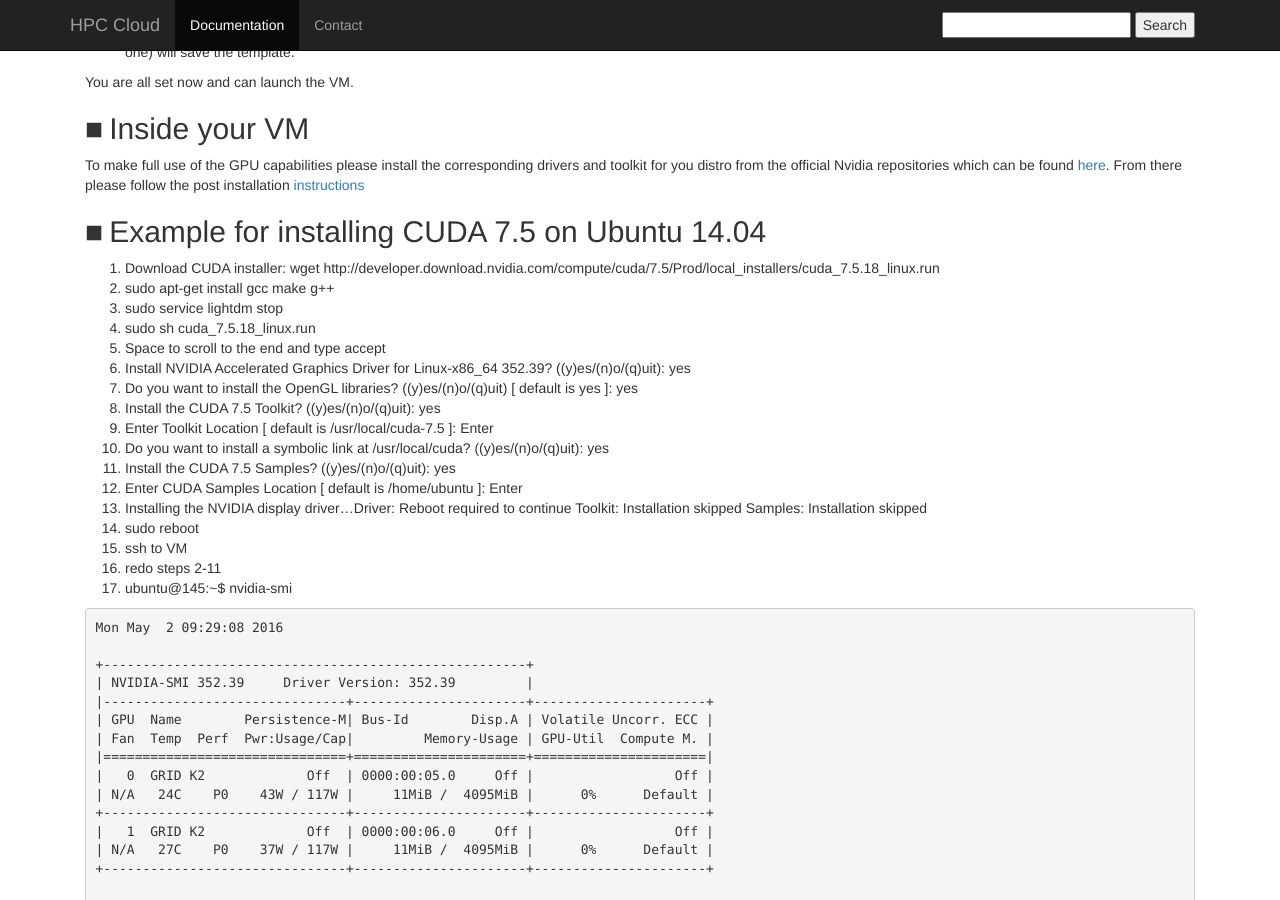
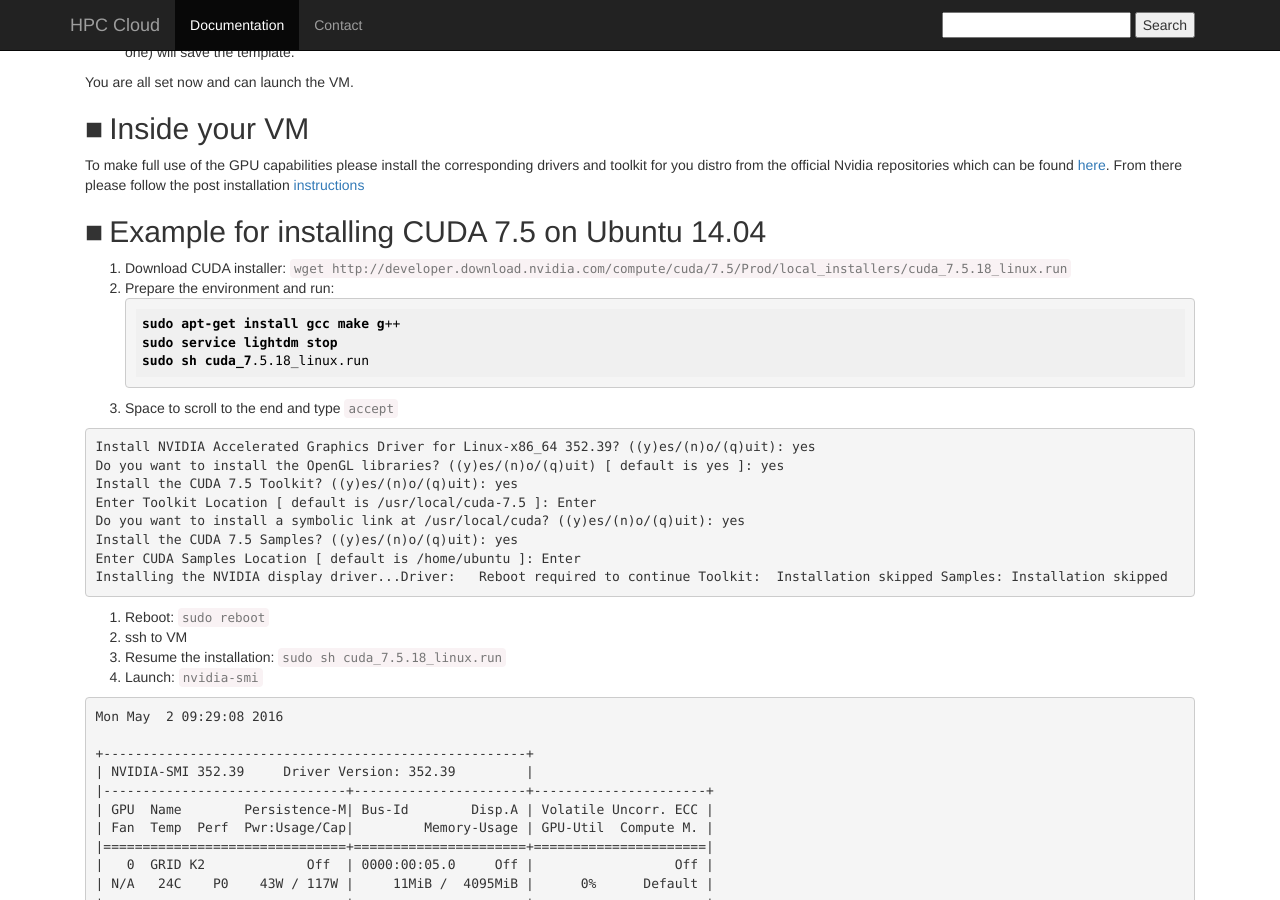
Before and after one commit to sara-nl/clouddocs, a Jekyll site: the page built from gpu-attach.markdown, in a window 1280 px wide and 900 px high, scrolled down 3143 px. Built offline with Jekyll 4.4.1, drawn with Linux system fonts in a browser that asks for light colours; nearby versions of some CDN libraries.

Commit message:
Reformatted steps list

````diff
--- a/gpu-attach.markdown
+++ b/gpu-attach.markdown
@@ -63,23 +63,28 @@ To make full use of the GPU capabilities please install the corresponding driver
 
 ## Example for installing CUDA 7.5 on Ubuntu 14.04
 
-1. Download CUDA installer: wget http://developer.download.nvidia.com/compute/cuda/7.5/Prod/local_installers/cuda_7.5.18_linux.run
-2. sudo apt-get install gcc make g++
-2. sudo service lightdm stop
-3. sudo sh cuda_7.5.18_linux.run
-4. Space to scroll to the end and type accept
-5. Install NVIDIA Accelerated Graphics Driver for Linux-x86_64 352.39? ((y)es/(n)o/(q)uit): yes
-6. Do you want to install the OpenGL libraries? ((y)es/(n)o/(q)uit) [ default is yes ]: yes
-7. Install the CUDA 7.5 Toolkit? ((y)es/(n)o/(q)uit): yes
-8. Enter Toolkit Location [ default is /usr/local/cuda-7.5 ]: Enter
-9. Do you want to install a symbolic link at /usr/local/cuda? ((y)es/(n)o/(q)uit): yes
-10. Install the CUDA 7.5 Samples? ((y)es/(n)o/(q)uit): yes
-11. Enter CUDA Samples Location [ default is /home/ubuntu ]: Enter
-12. Installing the NVIDIA display driver...Driver:   Reboot required to continue Toolkit:  Installation skipped Samples:  Installation skipped
-13. sudo reboot
-14. ssh to VM
-15. redo steps 2-11
-16. ubuntu@145:~$ nvidia-smi
+1. Download CUDA installer: ```wget http://developer.download.nvidia.com/compute/cuda/7.5/Prod/local_installers/cuda_7.5.18_linux.run```
+1. Prepare the environment and run:
+```bash
+sudo apt-get install gcc make g++
+sudo service lightdm stop
+sudo sh cuda_7.5.18_linux.run
+```
+1. Space to scroll to the end and type `accept`
+<pre>
+Install NVIDIA Accelerated Graphics Driver for Linux-x86_64 352.39? ((y)es/(n)o/(q)uit): yes
+Do you want to install the OpenGL libraries? ((y)es/(n)o/(q)uit) [ default is yes ]: yes
+Install the CUDA 7.5 Toolkit? ((y)es/(n)o/(q)uit): yes
+Enter Toolkit Location [ default is /usr/local/cuda-7.5 ]: Enter
+Do you want to install a symbolic link at /usr/local/cuda? ((y)es/(n)o/(q)uit): yes
+Install the CUDA 7.5 Samples? ((y)es/(n)o/(q)uit): yes
+Enter CUDA Samples Location [ default is /home/ubuntu ]: Enter
+Installing the NVIDIA display driver...Driver:   Reboot required to continue Toolkit:  Installation skipped Samples: Installation skipped
+</pre>
+1. Reboot: ```sudo reboot```
+1. ssh to VM
+1. Resume the installation: `sudo sh cuda_7.5.18_linux.run`
+1. Launch: `nvidia-smi`
 
 <pre>
 Mon May  2 09:29:08 2016
````
